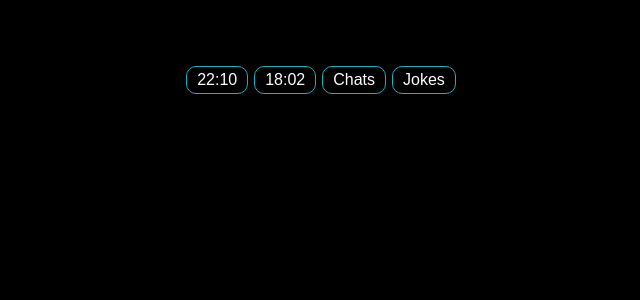
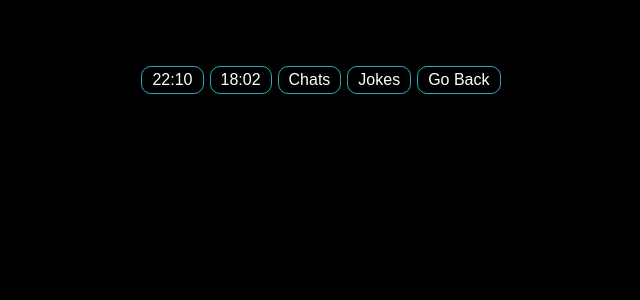
Before and after one commit to nuoxoxo/gig, a React (Vite) app: page / in a window 1280 px wide. Shown: the top 300 px of the page, without its empty margins (319-959 px from the left). Built offline with nearby package versions, Linux system fonts and the light colour scheme; no server answers.

Commit message:
btn : + home button back to /io

```diff
--- a/src/App.tsx
+++ b/src/App.tsx
@@ -34,6 +34,7 @@ var App = () => {
           <li><button onClick={()=>handleSetRoute('1802')}>18:02</button></li>
           <li><button onClick={()=>handleSetRoute('cats')}>Chats</button></li>
           <li><button onClick={()=>handleSetRoute('dadj')}>Jokes</button></li>
+          <li><button onClick={()=>window.location.href='https://nuoxoxo.github.io'}>Go Back</button></li>
         </ul>
       </nav>
       { routes.hasOwnProperty(route) ? <TargetRoute /> : null }
```
